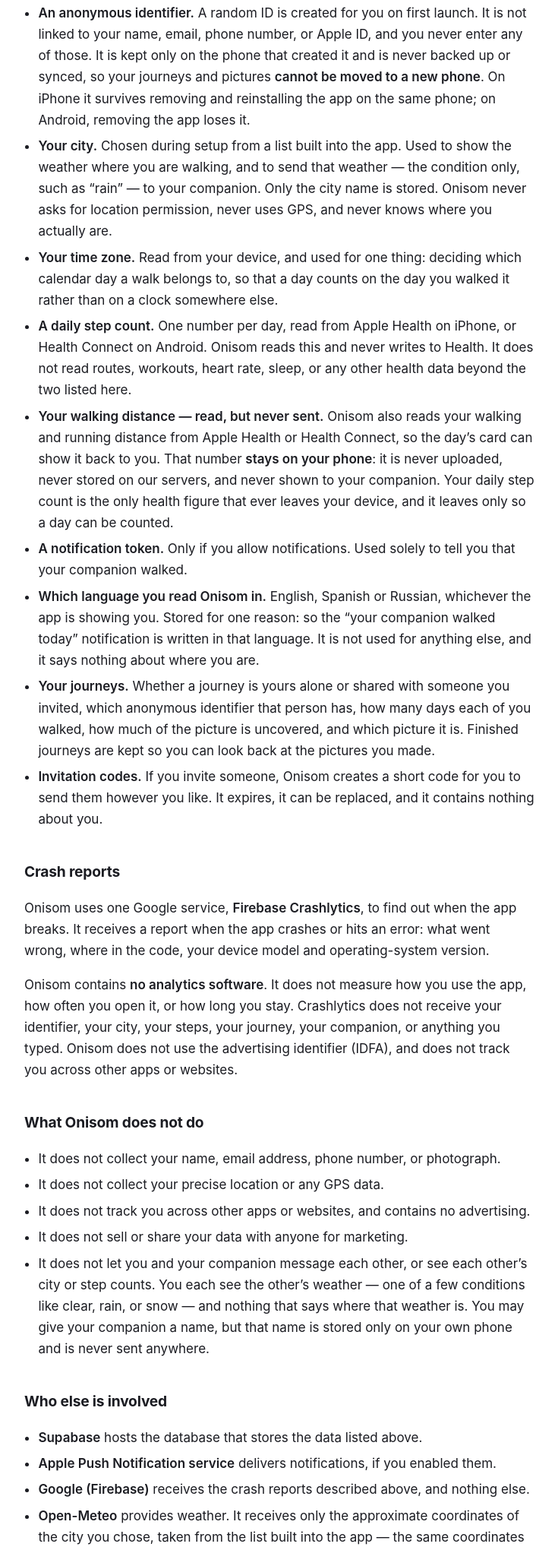
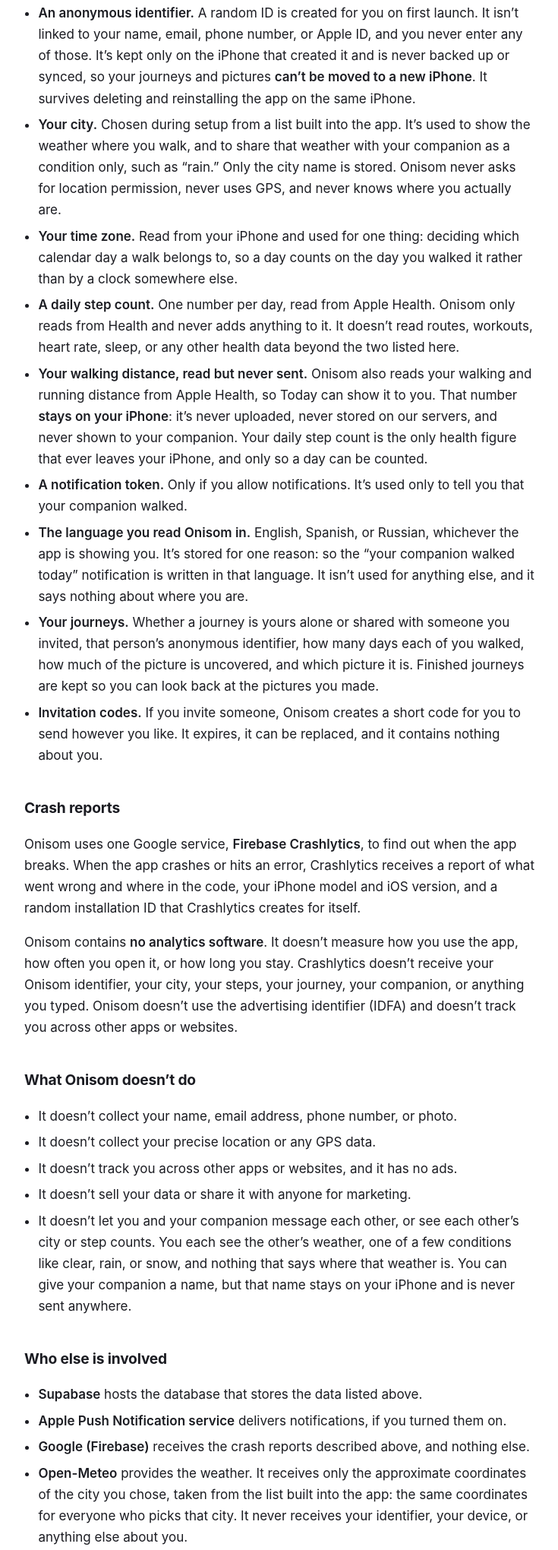
Before and after one commit to indxneo/onisom-legal, a plain HTML site: page privacy.html in a window 1280 px wide. Shown: the part 350-2390 px from the top of the page at 76% size, without its empty margins (272-1007 px from the left). Drawn offline with Linux system fonts and the light colour scheme.

Commit message:
Update privacy policy for Onisom 2.0
- iPhone only: remove the Android and Health Connect lines
- Crash reports: name Crashlytics' own installation ID (the App Store label's Device ID)
- Deleting your data: a shared journey's days stay in the companion's picture
- The 90-day cleanup waits while a shared journey is still running
- US English, no em dashes; no change to what is collected

```diff
--- a/privacy.html
+++ b/privacy.html
@@ -3,7 +3,7 @@
 <head>
 <meta charset="utf-8">
 <meta name="viewport" content="width=device-width, initial-scale=1">
-<title>Privacy Policy — Onisom</title>
+<title>Privacy Policy · Onisom</title>
 <style>
   :root {
     --bg: #ffffff; --fg: #1b1c22; --muted: #5b5d68;
@@ -39,112 +39,118 @@
 <body>
 <main>
   <h1>Privacy Policy</h1>
-  <p class="updated">Onisom &middot; Last updated 22 September 2026</p>
+  <p class="updated">Onisom &middot; Last updated October 12, 2026</p>
 
   <p class="lede">
     Onisom records the days you go outside. You walk on your own, or you invite one
-    person you already know to walk alongside you, and each day that counts uncovers a
-    piece of a picture the two of you are making. It is built so that we know as little
-    about you as possible: there is no account to create, no profile, no chat, and no
-    feed.
+    person you already know to walk with you, and each day that counts uncovers a piece
+    of a picture. It&rsquo;s built so that we know as little about you as possible: there&rsquo;s
+    no account to create, no profile, no chat, and no feed.
   </p>
 
   <h2>What Onisom stores</h2>
   <ul>
     <li><strong>An anonymous identifier.</strong> A random ID is created for you on first
-      launch. It is not linked to your name, email, phone number, or Apple ID, and you
-      never enter any of those. It is kept only on the phone that created it and is never
-      backed up or synced, so your journeys and pictures <strong>cannot be moved to a new
-      phone</strong>. On iPhone it survives removing and reinstalling the app on the same
-      phone; on Android, removing the app loses it.</li>
+      launch. It isn&rsquo;t linked to your name, email, phone number, or Apple ID, and you
+      never enter any of those. It&rsquo;s kept only on the iPhone that created it and is
+      never backed up or synced, so your journeys and pictures <strong>can&rsquo;t be moved
+      to a new iPhone</strong>. It survives deleting and reinstalling the app on the same
+      iPhone.</li>
     <li><strong>Your city.</strong> Chosen during setup from a list built into the app.
-      Used to show the weather where you are walking, and to send that weather &mdash; the
-      condition only, such as &ldquo;rain&rdquo; &mdash; to your companion. Only the city name is
-      stored. Onisom never asks for location permission, never uses GPS, and never knows
-      where you actually are.</li>
-    <li><strong>Your time zone.</strong> Read from your device, and used for one thing:
-      deciding which calendar day a walk belongs to, so that a day counts on the day you
-      walked it rather than on a clock somewhere else.</li>
-    <li><strong>A daily step count.</strong> One number per day, read from Apple Health on iPhone, or Health Connect on Android.
-      Onisom reads this and never writes to Health. It does not read routes, workouts,
-      heart rate, sleep, or any other health data beyond the two listed here.</li>
-    <li><strong>Your walking distance &mdash; read, but never sent.</strong> Onisom also reads
-      your walking and running distance from Apple Health or Health Connect, so the day&rsquo;s card can show it
-      back to you. That number <strong>stays on your phone</strong>: it is never uploaded,
-      never stored on our servers, and never shown to your companion. Your daily step count
-      is the only health figure that ever leaves your device, and it leaves only so a day
-      can be counted.</li>
-    <li><strong>A notification token.</strong> Only if you allow notifications. Used solely
-      to tell you that your companion walked.</li>
-    <li><strong>Which language you read Onisom in.</strong> English, Spanish or Russian,
-      whichever the app is showing you. Stored for one reason: so the &ldquo;your companion
-      walked today&rdquo; notification is written in that language. It is not used for
-      anything else, and it says nothing about where you are.</li>
+      It&rsquo;s used to show the weather where you walk, and to share that weather with your
+      companion as a condition only, such as &ldquo;rain.&rdquo; Only the city name is stored.
+      Onisom never asks for location permission, never uses GPS, and never knows where you
+      actually are.</li>
+    <li><strong>Your time zone.</strong> Read from your iPhone and used for one thing:
+      deciding which calendar day a walk belongs to, so a day counts on the day you walked
+      it rather than by a clock somewhere else.</li>
+    <li><strong>A daily step count.</strong> One number per day, read from Apple Health.
+      Onisom only reads from Health and never adds anything to it. It doesn&rsquo;t read
+      routes, workouts, heart rate, sleep, or any other health data beyond the two listed
+      here.</li>
+    <li><strong>Your walking distance, read but never sent.</strong> Onisom also reads your
+      walking and running distance from Apple Health, so Today can show it to you. That
+      number <strong>stays on your iPhone</strong>: it&rsquo;s never uploaded, never stored on
+      our servers, and never shown to your companion. Your daily step count is the only
+      health figure that ever leaves your iPhone, and only so a day can be counted.</li>
+    <li><strong>A notification token.</strong> Only if you allow notifications. It&rsquo;s
+      used only to tell you that your companion walked.</li>
+    <li><strong>The language you read Onisom in.</strong> English, Spanish, or Russian,
+      whichever the app is showing you. It&rsquo;s stored for one reason: so the &ldquo;your
+      companion walked today&rdquo; notification is written in that language. It isn&rsquo;t
+      used for anything else, and it says nothing about where you are.</li>
     <li><strong>Your journeys.</strong> Whether a journey is yours alone or shared with
-      someone you invited, which anonymous identifier that person has, how many days each
-      of you walked, how much of the picture is uncovered, and which picture it is. Finished
+      someone you invited, that person&rsquo;s anonymous identifier, how many days each of
+      you walked, how much of the picture is uncovered, and which picture it is. Finished
       journeys are kept so you can look back at the pictures you made.</li>
     <li><strong>Invitation codes.</strong> If you invite someone, Onisom creates a short
-      code for you to send them however you like. It expires, it can be replaced, and it
+      code for you to send however you like. It expires, it can be replaced, and it
       contains nothing about you.</li>
   </ul>
 
   <h2>Crash reports</h2>
   <p>
     Onisom uses one Google service, <strong>Firebase Crashlytics</strong>, to find out when
-    the app breaks. It receives a report when the app crashes or hits an error: what went
-    wrong, where in the code, your device model and operating-system version.
+    the app breaks. When the app crashes or hits an error, Crashlytics receives a report of
+    what went wrong and where in the code, your iPhone model and iOS version, and a random
+    installation ID that Crashlytics creates for itself.
   </p>
   <p>
-    Onisom contains <strong>no analytics software</strong>. It does not measure how you use
-    the app, how often you open it, or how long you stay. Crashlytics does not receive your
-    identifier, your city, your steps, your journey, your companion, or anything you typed.
-    Onisom does not use the advertising identifier (IDFA), and does not track you across
-    other apps or websites.
+    Onisom contains <strong>no analytics software</strong>. It doesn&rsquo;t measure how you
+    use the app, how often you open it, or how long you stay. Crashlytics doesn&rsquo;t
+    receive your Onisom identifier, your city, your steps, your journey, your companion, or
+    anything you typed. Onisom doesn&rsquo;t use the advertising identifier (IDFA) and
+    doesn&rsquo;t track you across other apps or websites.
   </p>
 
-  <h2>What Onisom does not do</h2>
+  <h2>What Onisom doesn&rsquo;t do</h2>
   <ul>
-    <li>It does not collect your name, email address, phone number, or photograph.</li>
-    <li>It does not collect your precise location or any GPS data.</li>
-    <li>It does not track you across other apps or websites, and contains no advertising.</li>
-    <li>It does not sell or share your data with anyone for marketing.</li>
-    <li>It does not let you and your companion message each other, or see each other&rsquo;s
-      city or step counts. You each see the other&rsquo;s weather &mdash; one of a few conditions
-      like clear, rain, or snow &mdash; and nothing that says where that weather is. You may
-      give your companion a name, but that name is stored only on your own phone and is
-      never sent anywhere.</li>
+    <li>It doesn&rsquo;t collect your name, email address, phone number, or photo.</li>
+    <li>It doesn&rsquo;t collect your precise location or any GPS data.</li>
+    <li>It doesn&rsquo;t track you across other apps or websites, and it has no ads.</li>
+    <li>It doesn&rsquo;t sell your data or share it with anyone for marketing.</li>
+    <li>It doesn&rsquo;t let you and your companion message each other, or see each
+      other&rsquo;s city or step counts. You each see the other&rsquo;s weather, one of a few
+      conditions like clear, rain, or snow, and nothing that says where that weather is.
+      You can give your companion a name, but that name stays on your iPhone and is never
+      sent anywhere.</li>
   </ul>
 
   <h2>Who else is involved</h2>
   <ul>
     <li><strong>Supabase</strong> hosts the database that stores the data listed above.</li>
     <li><strong>Apple Push Notification service</strong> delivers notifications, if you
-      enabled them.</li>
-    <li><strong>Google (Firebase)</strong> receives the crash reports described above,
-      and nothing else.</li>
-    <li><strong>Open-Meteo</strong> provides weather. It receives only the approximate
-      coordinates of the city you chose, taken from the list built into the app &mdash; the same
-      coordinates for everyone who picks that city. It never receives your identifier, your
-      device, or anything else about you.</li>
+      turned them on.</li>
+    <li><strong>Google (Firebase)</strong> receives the crash reports described above, and
+      nothing else.</li>
+    <li><strong>Open-Meteo</strong> provides the weather. It receives only the approximate
+      coordinates of the city you chose, taken from the list built into the app: the same
+      coordinates for everyone who picks that city. It never receives your identifier,
+      your device, or anything else about you.</li>
   </ul>
 
   <h2>Deleting your data</h2>
   <p>
-    You can erase everything at any time from inside the app: <strong>Settings &rarr;
-    Delete everything</strong>. This permanently removes your identifier, your city, your
-    step history, your notification token, your journeys and the pictures you kept, from
-    your device and from our servers. It cannot be undone.
+    You can erase everything at any time in the app: <strong>Settings &rsaquo; Delete
+    everything</strong>. This permanently removes your identifier, your city, your step
+    history, your notification token, your journeys, and the pictures you kept, from your
+    iPhone and from our servers. It can&rsquo;t be undone.
+  </p>
+  <p>
+    If you were walking with someone, their journey keeps going: the days you walked
+    together stay in their picture, because it&rsquo;s theirs too. Your account, your steps,
+    and your city are still erased.
   </p>
   <p>
     If you stop using Onisom, your account and all of the data above are deleted
-    automatically after 90 days of inactivity.
+    automatically after 90 days of inactivity. If a journey you share with someone is
+    still running at that point, this waits until it ends.
   </p>
 
   <h2>Children</h2>
   <p>
-    Onisom is not directed at children under 13 and does not knowingly collect data from
-    them.
+    Onisom isn&rsquo;t directed at children under 13 and doesn&rsquo;t knowingly collect data
+    from them.
   </p>
 
   <h2>Changes</h2>
```
